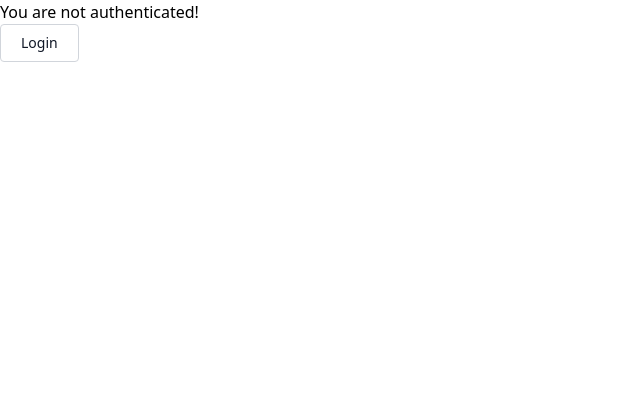
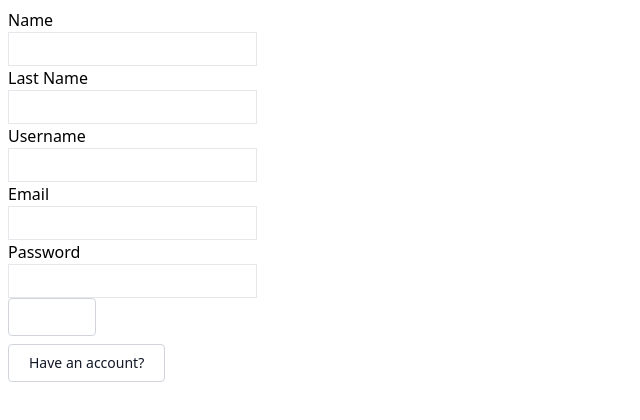
Before and after one commit to arberlisaj/dashboard, a React (Vite) app: page /login in a window 1280 px wide. Shown: the top 420 px of the page, without its empty margins (0-640 px from the left). Built offline with nearby package versions, Linux system fonts and the light colour scheme.

Commit message:
feat(auth): implement login and signup forms

```diff
--- a/package.json
+++ b/package.json
@@ -10,11 +10,14 @@
     "preview": "vite preview"
   },
   "dependencies": {
+    "@hookform/resolvers": "^3.9.1",
     "axios": "^1.7.7",
     "react": "^18.3.1",
     "react-dom": "^18.3.1",
+    "react-hook-form": "^7.53.2",
     "react-router-dom": "^6.26.2",
     "vitest": "^2.1.2",
+    "zod": "^3.23.8",
     "zustand": "^5.0.1"
   },
   "devDependencies": {
--- a/src/components/Button.tsx
+++ b/src/components/Button.tsx
@@ -1,18 +1,19 @@
 import { ReactNode } from 'react';
 
 type Props = {
+  type?: 'button' | 'submit' | 'reset';
   children: ReactNode;
   className?: string;
-  handleClick: () => void;
+  handleClick?: () => void;
 };
 
-const Button = ({ children, className, handleClick }: Props) => {
+const Button = ({ type, children, className, handleClick }: Props) => {
   return (
     <button
       onClick={handleClick}
-      type="button"
+      type={type || 'button'}
       className={
-        'text-gray-900 bg-white border border-gray-300 focus:outline-none hover:bg-gray-100 focus:ring-4 focus:ring-gray-100 font-medium rounded-lg text-sm px-5 py-2 me-2 mb-2 dark:bg-gray-800 dark:text-white dark:border-gray-600 dark:hover:bg-gray-700 dark:hover:border-gray-600 dark:focus:ring-gray-700 ' +
+        'text-gray-900 bg-white border border-gray-300 focus:outline-none active:opacity-100 hover:opacity-65 focus:ring-4 focus:ring-gray-100 font-medium rounded-lg text-sm px-5 py-2 me-2 mb-2 dark:bg-gray-800 dark:text-white dark:border-gray-600 dark:hover:bg-gray-700 dark:hover:border-gray-600 dark:focus:ring-gray-700 ' +
         className
       }
     >
--- /dev/null
+++ b/src/components/LoginForm.tsx
@@ -0,0 +1,51 @@
+import useAuthStore from '@/store';
+import { zodResolver } from '@hookform/resolvers/zod';
+import { useForm } from 'react-hook-form';
+import { useNavigate } from 'react-router-dom';
+import * as z from 'zod';
+import Button from './Button';
+
+const schema = z.object({
+  username: z.string().min(1, 'Username is required'),
+  password: z.string().min(6, 'Password must be at least 6 characters long'),
+});
+
+type FormData = z.infer<typeof schema>;
+
+const LoginForm = () => {
+  const {
+    register,
+    handleSubmit,
+    formState: { errors },
+  } = useForm<FormData>({
+    resolver: zodResolver(schema),
+  });
+
+  const login = useAuthStore((e) => e.login);
+  const navigate = useNavigate();
+
+  const onSubmit = (data: FormData) => {
+    if (data.username === 'Arber' && data.password === 'password') {
+      login(data.username);
+      navigate('/');
+    } else {
+      alert('Invalid credentials');
+    }
+  };
+
+  return (
+    <form onSubmit={handleSubmit(onSubmit)}>
+      <label htmlFor="username">Username</label>
+      <input id="username" {...register('username')} />
+      {errors.username && <p>{errors.username.message}</p>}
+      <label htmlFor="password">Password</label>
+      <input id="password" type="password" {...register('password')} />
+      {errors.password && <p>{errors.password.message}</p>}
+      <Button type="submit" className="bg-green-600 text-white">
+        Login
+      </Button>
+    </form>
+  );
+};
+
+export default LoginForm;
--- /dev/null
+++ b/src/components/SignupForm.tsx
@@ -0,0 +1,68 @@
+import useAuthStore from '@/store';
+import { zodResolver } from '@hookform/resolvers/zod';
+import { useForm } from 'react-hook-form';
+import { useNavigate } from 'react-router-dom';
+import * as z from 'zod';
+import Button from './Button';
+
+const schema = z.object({
+  name: z.string().min(1, 'Name is required'),
+  lastName: z.string().min(1, 'Last name is required'),
+  username: z.string().min(1, 'Username is required'),
+  email: z.string().email('Invalid email').min(1, 'Email is required'),
+  password: z.string().min(6, 'Password must be at least 6 characters long'),
+});
+
+type FormData = z.infer<typeof schema>;
+
+const SignupForm = () => {
+  const {
+    register,
+    handleSubmit,
+    formState: { errors },
+  } = useForm<FormData>({
+    resolver: zodResolver(schema),
+  });
+
+  const login = useAuthStore((e) => e.login);
+  const navigate = useNavigate();
+
+  const onSubmit = (data: FormData) => {
+    if (data.username === 'Arber' && data.password === 'password') {
+      login(data.username);
+      navigate('/');
+    } else {
+      alert('Invalid credentials');
+    }
+  };
+
+  return (
+    <form onSubmit={handleSubmit(onSubmit)}>
+      <label htmlFor="name">Name</label>
+      <input id="name" {...register('name')} />
+      {errors.name && <p>{errors.name.message}</p>}
+
+      <label htmlFor="lastName">Last Name</label>
+      <input id="lastName" {...register('lastName')} />
+      {errors.lastName && <p>{errors.lastName.message}</p>}
+
+      <label htmlFor="username">Username</label>
+      <input id="username" {...register('username')} />
+      {errors.username && <p>{errors.username.message}</p>}
+
+      <label htmlFor="email">Email</label>
+      <input id="email" {...register('email')} />
+      {errors.email && <p>{errors.email.message}</p>}
+
+      <label htmlFor="password">Password</label>
+      <input id="password" type="password" {...register('password')} />
+      {errors.password && <p>{errors.password.message}</p>}
+
+      <Button type="submit" className="bg-green-600 text-white">
+        Signup
+      </Button>
+    </form>
+  );
+};
+
+export default SignupForm;
--- a/src/index.css
+++ b/src/index.css
@@ -29,6 +29,10 @@
     @apply bg-background text-primary;
   }
 
+  input {
+    @apply border block px-2 py-1;
+  }
+
   table,
   td,
   th {
--- a/src/pages/Login.tsx
+++ b/src/pages/Login.tsx
@@ -1,22 +1,22 @@
-import '../index.css';
-
 import Button from '@/components/Button';
-import useAuthStore from '@/store';
-import { useNavigate } from 'react-router-dom';
+import LoginForm from '@/components/LoginForm';
+import SignupForm from '@/components/SignupForm';
+import { useState } from 'react';
 
 const Login = () => {
-  const navigate = useNavigate();
-  const { login } = useAuthStore();
+  // TODO: Refactor
+  const [loginState, setLoginState] = useState(false);
 
-  function handleLogin() {
-    login('arberlisaj');
-    navigate('/');
+  function handleToggle() {
+    setLoginState((prev) => !prev);
   }
 
   return (
-    <div>
-      <h1>You are not authenticated!</h1>
-      <Button handleClick={handleLogin}>Login</Button>
+    <div className="bg-background min-h-screen p-2">
+      {loginState ? <LoginForm /> : <SignupForm />}
+      <Button handleClick={handleToggle}>
+        {loginState ? 'Dont have ' : 'Have '} an account?
+      </Button>
     </div>
   );
 };
--- a/src/pages/Profile.tsx
+++ b/src/pages/Profile.tsx
@@ -6,7 +6,9 @@ const Profile = () => {
   return (
     <div>
       <h1>Wassup dawg</h1>
-      <Button handleClick={() => logout()}>GTFO</Button>
+      <Button className="bg-red-600 text-white" handleClick={() => logout()}>
+        Logout
+      </Button>
     </div>
   );
 };
```
Also changed, not shown: 1 other file (tests, documents, lock files or other folders).
